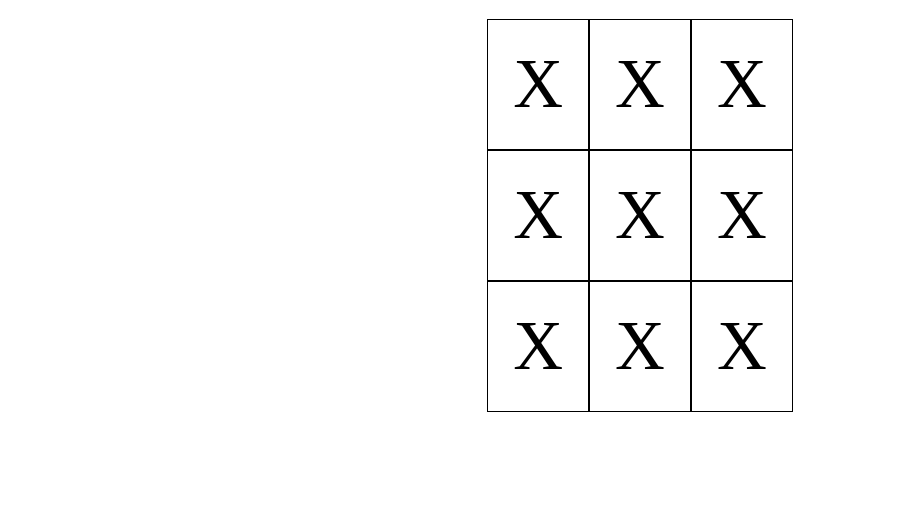
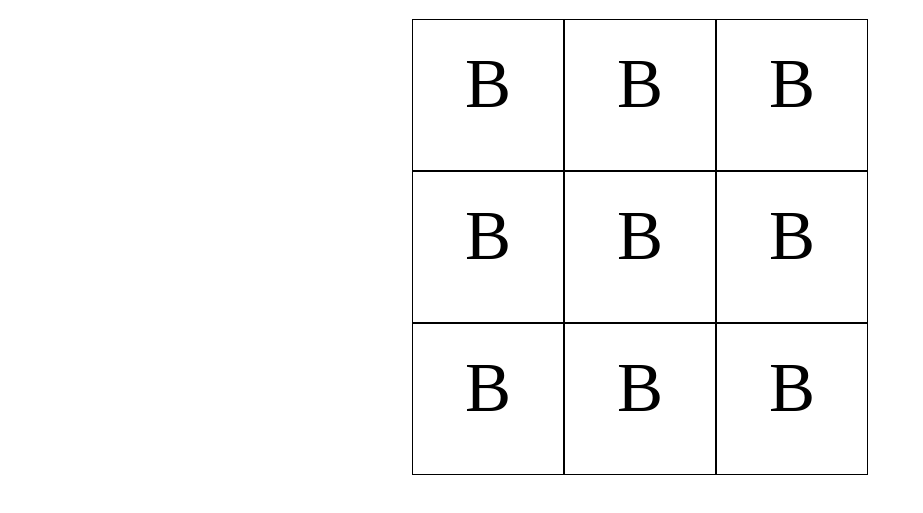
Before and after one commit to quinnfinite/tic-tac-toe, a plain HTML site: page index.html in a window 1280 px wide. Shown: the part 61-574 px from the top of the page, without its empty margins (0-923 px from the left). Drawn offline with Linux system fonts and the light colour scheme.

Commit message:
Game Board is rendering when a new object is created - renderBoard is now a method of the Board object

```diff
--- a/app.js
+++ b/app.js
@@ -11,10 +11,32 @@ class GameBoard {
     this.playerOne = 'X';
     this.playerTwo = 'O';
     this.currentPlayer = this.playerOne;
+    this.renderBoard();
     console.log('Game Board is Ready')
     console.log(`${this.currentPlayer}'s turn`)
   }
+  //RENDER GAMEBOARD TO SCREEN
+  renderBoard () {
+    var boardElement = document.createElement('div');
+    //for each space in the board, add something to the dom
+    for (var row of this.board) {
+      //render a row
+      var rowElement = document.createElement('div');
+      rowElement.className = 'row'
+      for (var col of row) {
+        //render a column
+        console.log(col)
+        var colElement = document.createElement('div')
+        colElement.innerHTML = 'B'
+        colElement.className = 'col'
+        rowElement.append(colElement)
+      }
+      boardElement.append(rowElement)
 
+    }
+    //var row = document.createElement('div').innerHTML = 'BLANK'
+    document.getElementById('game-board').append(boardElement)
+  }
 
   //placement
   placeXorO(row, index){
@@ -108,24 +130,26 @@ class GameBoard {
   }
 }
 
-//RENDER GAMEBOARD TO SCREEN
+
+// //RENDER GAMEBOARD TO SCREEN
 var ticTacToe = new GameBoard();
-var boardElement = document.createElement('div');
-//for each space in the board, add something to the dom
-console.log(ticTacToe);
-for (var row of ticTacToe.board) {
-  //render a row
-  var rowElement = document.createElement('div');
-  rowElement.className = 'row'
-  for (var col of row) {
-    //render a column
-    var colElement = document.createElement('div')
-    colElement.innerHTML = 'X'
-    colElement.className = 'col'
-    rowElement.append(colElement)
-  }
-  boardElement.append(rowElement)
 
-}
-//var row = document.createElement('div').innerHTML = 'BLANK'
-document.getElementById('game-board').append(boardElement)
+// var boardElement = document.createElement('div');
+// //for each space in the board, add something to the dom
+// for (var row of ticTacToe.board) {
+//   //render a row
+//   var rowElement = document.createElement('div');
+//   rowElement.className = 'row'
+//   for (var col of row) {
+//     //render a column
+//     console.log(col)
+//     var colElement = document.createElement('div')
+//     colElement.innerHTML = 'X'
+//     colElement.className = 'col'
+//     rowElement.append(colElement)
+//   }
+//   boardElement.append(rowElement)
+
+// }
+// //var row = document.createElement('div').innerHTML = 'BLANK'
+// document.getElementById('game-board').append(boardElement)
--- a/stylesheet.css
+++ b/stylesheet.css
@@ -1,3 +1,4 @@
+
 #game-board {
   display: flex;
   justify-content: center;
@@ -13,5 +14,7 @@
   border-width: 1px;
   padding: 25px;
   font-size: 69px;
-
+  text-align: center;
+  min-height: 100px;
+  min-width: 100px;
 }
```
